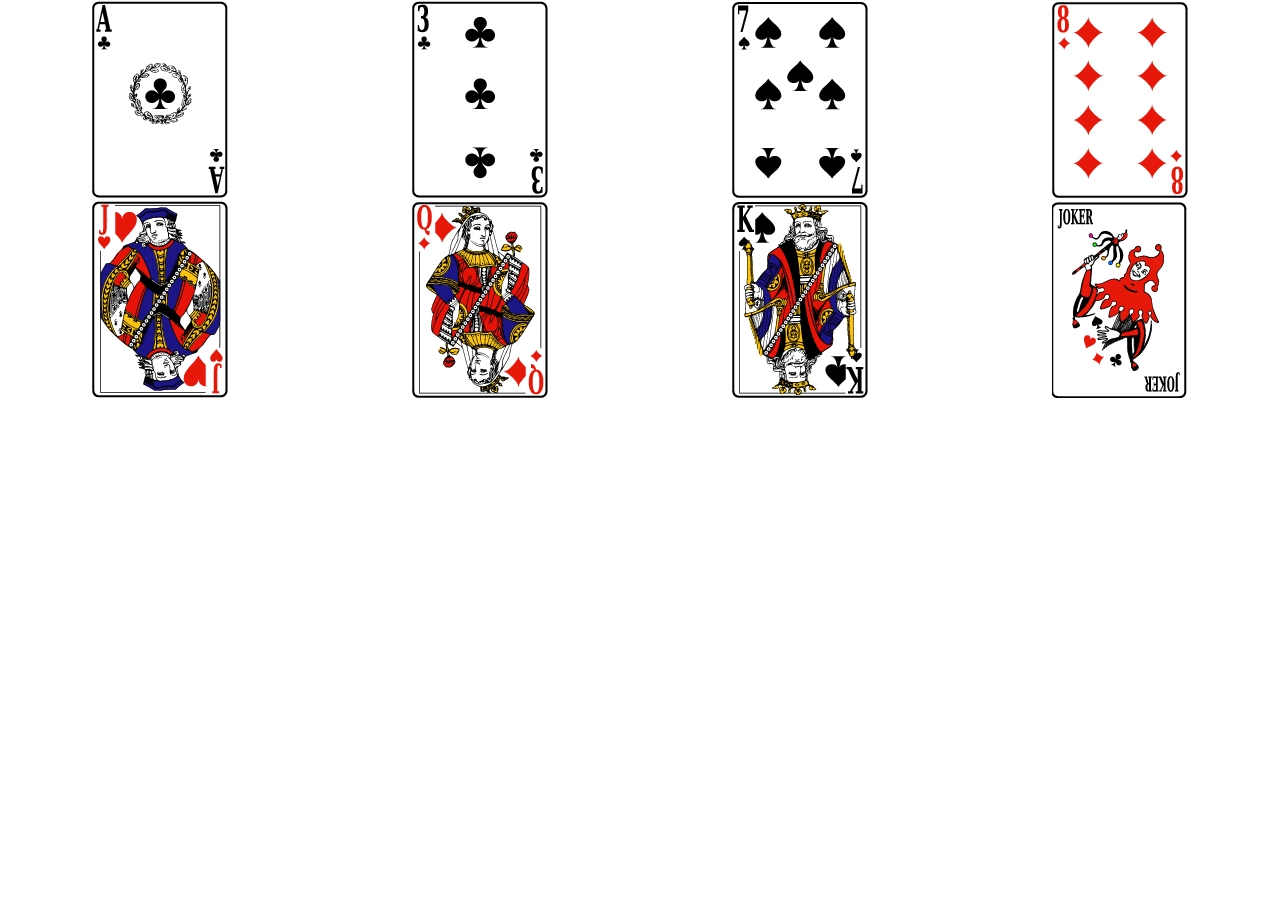
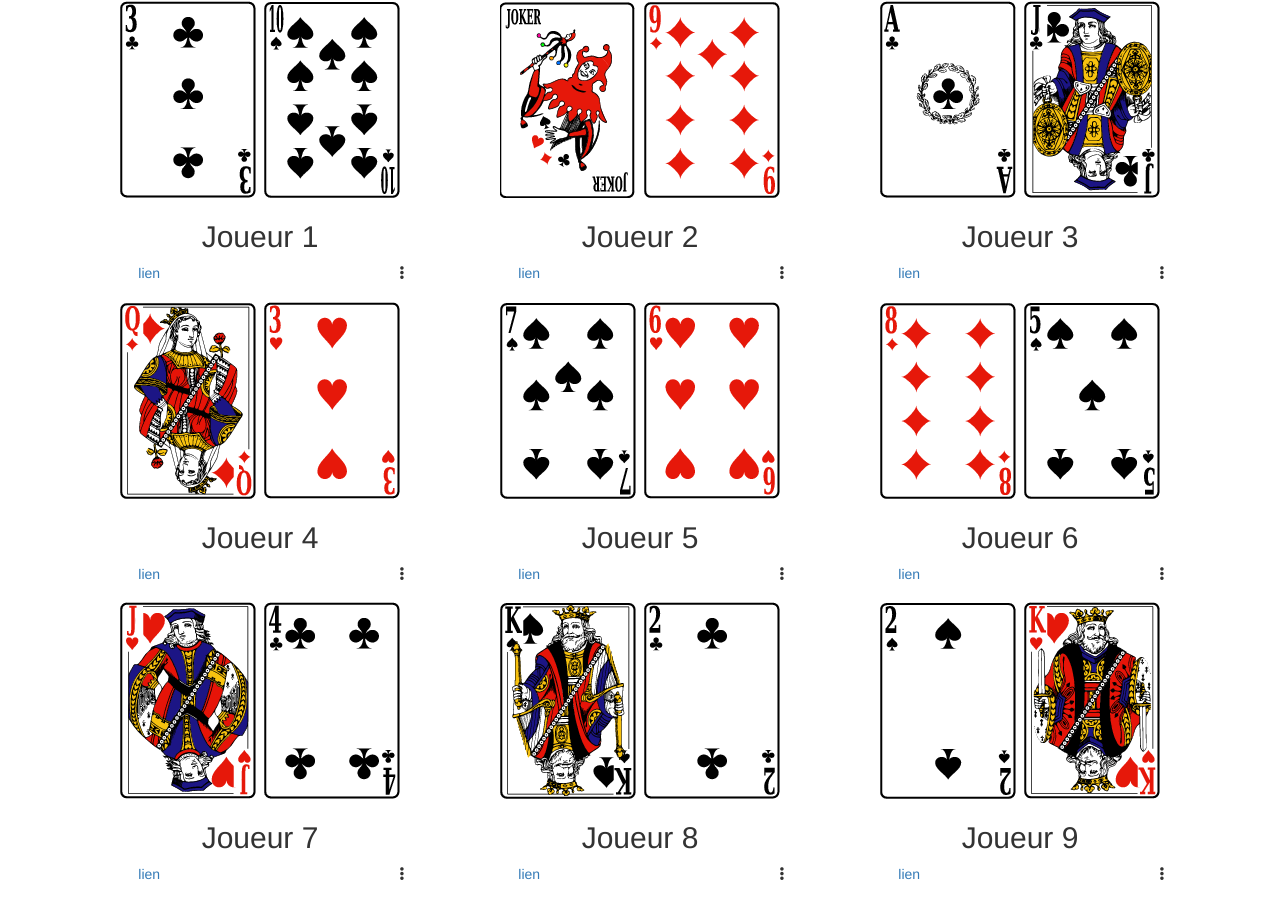
Before and after one commit to LaureBre/1ere-page-responsive, a plain HTML site: page index.html in a window 1280 px wide. Before the commit the page ends 800 px from the top, so only its background shows below. Drawn offline with nearby package versions, Linux system fonts and the light colour scheme.

Commit message:
Added cards for 9th player & positions for link/glyphicon

```diff
--- /dev/null
+++ b/css/style.css
@@ -0,0 +1,9 @@
+*
+{
+  /* border: 1px solid; */
+}
+
+.row
+{
+  margin-bottom: 5%;
+}
--- a/index.html
+++ b/index.html
@@ -5,21 +5,94 @@
   <meta name="viewport" content="width=device-width, initial-scale=1.0">
   <meta http-equiv="X-UA-Compatible" content="ie=edge">
   <link rel="stylesheet" href="https://maxcdn.bootstrapcdn.com/bootstrap/3.3.7/css/bootstrap.min.css">
-  <!-- <link rel="stylesheet" href="css/style.css"> -->
+  <link rel="stylesheet" href="css/style.css">
   <title>Responsive</title>
 </head>
 <body>
-  <div class="container-fluid">
-    <section class="row .row-eq-height">
-      <div class="col-xs-12 col-sm-6 col-md-3 text-center vcenter"><img alt="1 trefle" src="img/01-trefle.png"></div>
-      <div class="col-xs-12 col-sm-6 col-md-3 text-center"><img alt="3 trefle" src="img/03-trefle.png"></div>
-      <div class="col-xs-12 col-sm-6 col-md-3 text-center"><img alt="7 pique" src="img/07-pique.png"></div>
-      <div class="col-xs-12 col-sm-6 col-md-3 text-center"><img alt="8 carreau" src="img/08-carreau.png"></div>
-      <div class="col-xs-12 col-sm-6 col-md-3 text-center"><img alt="valet coeur" src="img/V-coeur.png"></div>
-      <div class="col-xs-12 col-sm-6 col-md-3 text-center"><img alt="dame carreau" src="img/D-carreau.png"></div>
-      <div class="col-xs-12 col-sm-6 col-md-3 text-center"><img alt="roi pique" src="img/R-pique.png"></div>
-      <div class="col-xs-12 col-sm-6 col-md-3 text-center"><img alt="joker" src="img/joker-noir.png"></div>
-    </section>
+  <div class="container text-center">
+    <!-- <section class="row .row-eq-height"> -->
+    <div class="col-xs-12 col-sm-6 col-lg-4 text-center">
+      <img alt="3 trefle" src="img/03-trefle.png">
+      <img alt="10 de pique" src="img/10-pique.png">
+      <div class="row">
+        <h2 class="col-xs-12">Joueur 1</h2>
+        <a href="" class="col-xs-5">lien</a>
+        <span class="col-xs-offset-4 glyphicon glyphicon-option-vertical"></span>
+      </div>
+    </div>
+    <div class="col-xs-12 col-sm-6 col-lg-4 text-center">
+      <img alt="joker" src="img/joker-noir.png">
+      <img alt="9 carreau" src="img/09-carreau.png">
+      <div class="row">
+        <h2 class="col-xs-12">Joueur 2</h2>
+        <a href="" class="col-xs-5">lien</a>
+        <span class="col-xs-offset-4 glyphicon glyphicon-option-vertical"></span>
+      </div>
+    </div>
+    <div class="col-xs-12 col-sm-6 col-lg-4 text-center">
+      <img alt="1 trefle" src="img/01-trefle.png">
+      <img alt="Valet de trèfle" src="img/V-trefle.png">
+      <div class="row">
+        <h2 class="col-xs-12">Joueur 3</h2>
+        <a href="" class="col-xs-5">lien</a>
+        <span class="col-xs-offset-4 glyphicon glyphicon-option-vertical"></span>
+      </div>
+    </div>
+    <div class="col-xs-12 col-sm-6 col-lg-4 text-center">
+      <img alt="dame carreau" src="img/D-carreau.png">
+      <img alt="3 de coeur" src="img/03-coeur.png">
+      <div class="row">
+        <h2 class="col-xs-12">Joueur 4</h2>
+        <a href="" class="col-xs-5">lien</a>
+        <span class="col-xs-offset-4 glyphicon glyphicon-option-vertical"></span>
+      </div>
+    </div>
+    <div class="col-xs-12 col-sm-6 col-lg-4 text-center">
+      <img alt="7 pique" src="img/07-pique.png">
+      <img alt="6 de coeur" src="img/06-coeur.png">
+      <div class="row">
+        <h2 class="col-xs-12">Joueur 5</h2>
+        <a href="" class="col-xs-5">lien</a>
+        <span class="col-xs-offset-4 glyphicon glyphicon-option-vertical"></span>
+      </div>
+    </div>
+    <div class="col-xs-12 col-sm-6 col-lg-4 text-center">
+      <img alt="8 carreau" src="img/08-carreau.png">
+      <img alt="5 pique" src="img/05-pique.png">
+      <div class="row">
+        <h2 class="col-xs-12">Joueur 6</h2>
+        <a href="" class="col-xs-5">lien</a>
+        <span class="col-xs-offset-4 glyphicon glyphicon-option-vertical"></span>
+      </div>
+    </div>
+    <div class="col-xs-12 col-sm-6 col-lg-4 text-center">
+      <img alt="valet coeur" src="img/V-coeur.png">
+      <img alt="4 de trèfle" src="img/04-trefle.png">
+      <div class="row">
+        <h2 class="col-xs-12">Joueur 7</h2>
+        <a href="" class="col-xs-5">lien</a>
+        <span class="col-xs-offset-4 glyphicon glyphicon-option-vertical"></span>
+      </div>
+    </div>
+    <div class="col-xs-12 col-sm-6 col-lg-4 text-center">
+      <img alt="roi pique" src="img/R-pique.png">
+      <img alt="2 de trèfle" src="img/02-trefle.png">
+      <div class="row">
+        <h2 class="col-xs-12">Joueur 8</h2>
+        <a href="" class="col-xs-5">lien</a>
+        <span class="col-xs-offset-4 glyphicon glyphicon-option-vertical"></span>
+      </div>
+    </div>
+    <div class="col-xs-12 col-sm-6 col-lg-4 text-center">
+      <img alt="2 de pique" src="img/02-pique.png">
+      <img alt="roi coeur" src="img/R-coeur.png">
+      <div class="row">
+        <h2 class="col-xs-12">Joueur 9</h2>
+        <a href="" class="col-xs-5">lien</a>
+        <span class="col-xs-offset-4 glyphicon glyphicon-option-vertical"></span>
+      </div>
+    </div>
+    <!-- </section> -->
   </div>
 </body>
 </html>
```
Also changed, not shown: img/02-pique.png (added), img/R-coeur.png (added).
